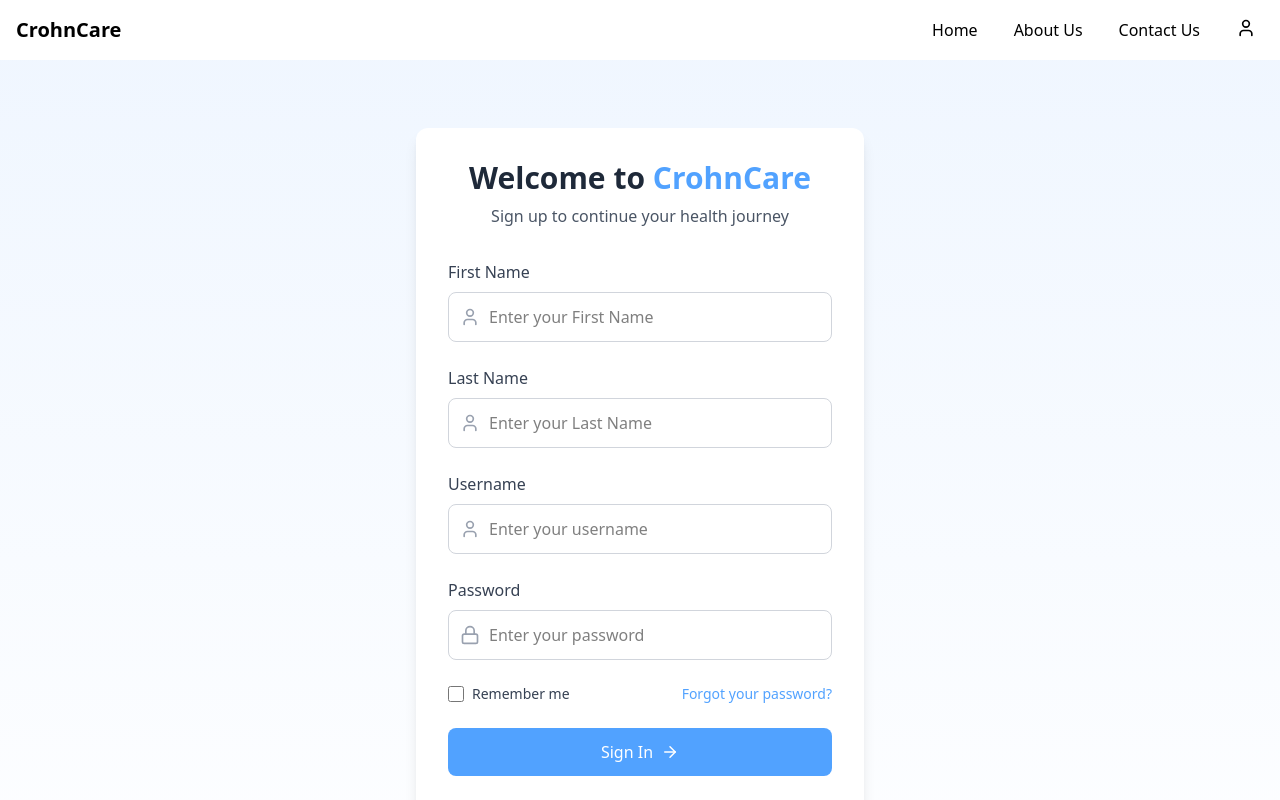
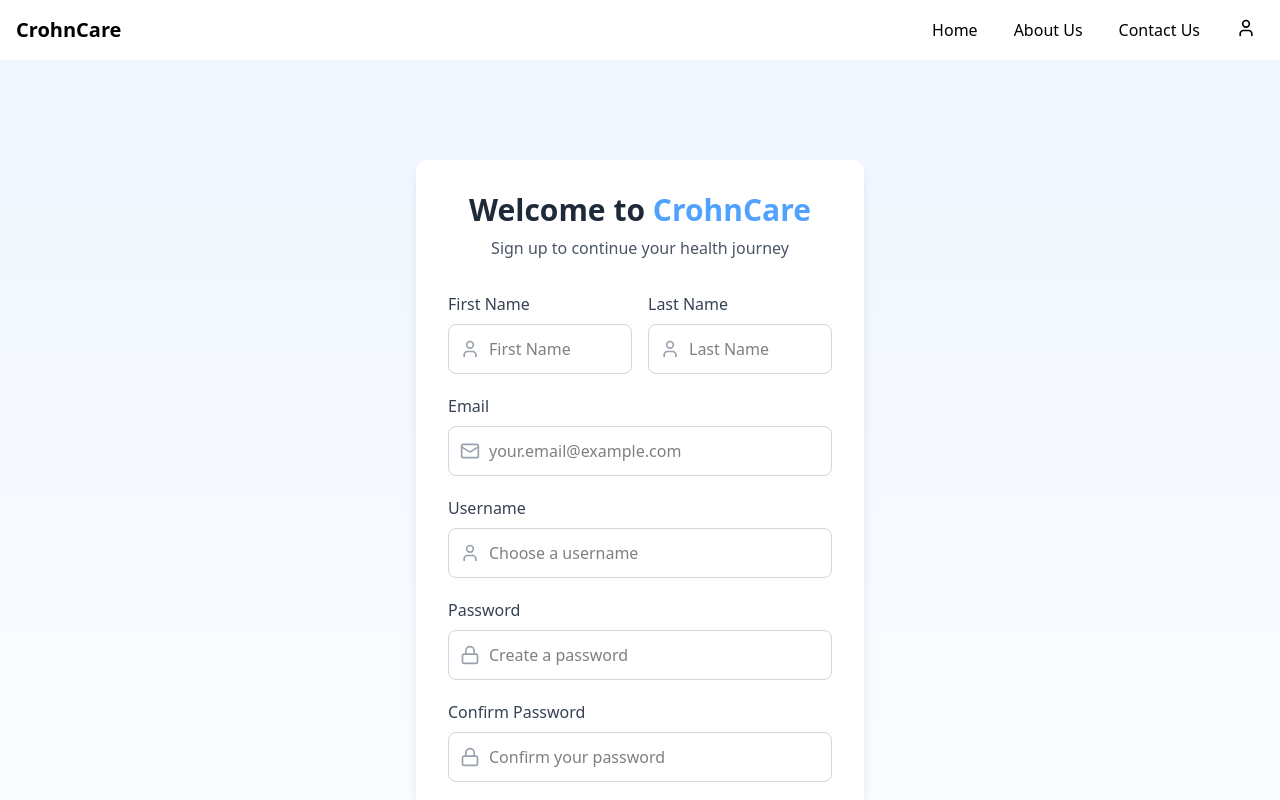
Before and after one commit to sami5436/ChronCare, a React (Vite) app in the folder frontend/: page /signup in a window 1280 px wide. Shown: the top 800 px of the page. Built offline with nearby package versions, Linux system fonts and the light colour scheme.

Commit message:
minor edits to footer/signup

```diff
--- a/frontend/src/pages/auth/signup.jsx
+++ b/frontend/src/pages/auth/signup.jsx
@@ -1,31 +1,44 @@
 import React, { useState } from "react";
-import { ArrowRight, Lock, User } from "lucide-react";
+import { ArrowRight, Lock, User, Mail } from "lucide-react";
 
-function Login() {
+function SignUp() {
   const [email, setEmail] = useState("");
   const [firstName, setFirstName] = useState("");
   const [lastName, setLastName] = useState("");
-
   const [username, setUsername] = useState("");
   const [password, setPassword] = useState("");
+  const [confirmPassword, setConfirmPassword] = useState("");
   const [rememberMe, setRememberMe] = useState(false);
+  const [passwordMatch, setPasswordMatch] = useState(true);
 
   const handleSubmit = (event) => {
     event.preventDefault();
-    // Handle login logic here (e.g., API call)
-    console.log("Logging in with:", username, password, "Remember me:", rememberMe);
+    if (password !== confirmPassword) {
+      setPasswordMatch(false);
+      return;
+    }
+    // Handle signup logic here (e.g., API call)
+    console.log("Signing up with:", {
+      firstName,
+      lastName,
+      email,
+      username,
+      password,
+      rememberMe
+    });
   };
 
   return (
-    <div className="min-h-screen bg-gradient-to-b from-blue-50 to-white flex items-center justify-center">
-      <div className="w-full max-w-md p-8 bg-white rounded-xl mt-32 mb-32 shadow-lg">
+    <div className="min-h-screen bg-gradient-to-b from-blue-50 to-white flex items-center justify-center p-4">
+      <div className="w-full mt-36 mb-36 max-w-md p-8 bg-white rounded-xl shadow-lg">
         <div className="text-center mb-8">
           <h1 className="text-3xl font-bold text-gray-800">Welcome to <span className="text-blue-400">CrohnCare</span></h1>
           <p className="text-gray-600 mt-2">Sign up to continue your health journey</p>
         </div>
 
-        <form onSubmit={handleSubmit}>
-        <div className="mb-6">
+        <form onSubmit={handleSubmit} className="space-y-5">
+          <div className="grid grid-cols-1 md:grid-cols-2 gap-4">
+            <div>
               <label htmlFor="firstName" className="block text-gray-700 font-medium mb-2">
                 First Name
               </label>
@@ -35,16 +48,17 @@ function Login() {
                 </div>
                 <input
                   type="text"
-                id="username"
+                  id="firstName"
                   value={firstName}
                   onChange={(e) => setFirstName(e.target.value)}
                   required
                   className="w-full py-3 pl-10 pr-3 border border-gray-300 rounded-lg focus:outline-none focus:ring-2 focus:ring-blue-400 focus:border-transparent"
-                placeholder="Enter your First Name"
+                  placeholder="First Name"
                 />
               </div>
             </div>
-          <div className="mb-6">
+
+            <div>
               <label htmlFor="lastName" className="block text-gray-700 font-medium mb-2">
                 Last Name
               </label>
@@ -54,16 +68,38 @@ function Login() {
                 </div>
                 <input
                   type="text"
-                id="username"
+                  id="lastName"
                   value={lastName}
                   onChange={(e) => setLastName(e.target.value)}
                   required
                   className="w-full py-3 pl-10 pr-3 border border-gray-300 rounded-lg focus:outline-none focus:ring-2 focus:ring-blue-400 focus:border-transparent"
-                placeholder="Enter your Last Name"
+                  placeholder="Last Name"
                 />
               </div>
             </div>
-          <div className="mb-6">
+          </div>
+
+          <div>
+            <label htmlFor="email" className="block text-gray-700 font-medium mb-2">
+              Email
+            </label>
+            <div className="relative">
+              <div className="absolute inset-y-0 left-0 pl-3 flex items-center pointer-events-none">
+                <Mail className="h-5 w-5 text-gray-400" />
+              </div>
+              <input
+                type="email"
+                id="email"
+                value={email}
+                onChange={(e) => setEmail(e.target.value)}
+                required
+                className="w-full py-3 pl-10 pr-3 border border-gray-300 rounded-lg focus:outline-none focus:ring-2 focus:ring-blue-400 focus:border-transparent"
+                placeholder="your.email@example.com"
+              />
+            </div>
+          </div>
+
+          <div>
             <label htmlFor="username" className="block text-gray-700 font-medium mb-2">
               Username
             </label>
@@ -78,12 +114,12 @@ function Login() {
                 onChange={(e) => setUsername(e.target.value)}
                 required
                 className="w-full py-3 pl-10 pr-3 border border-gray-300 rounded-lg focus:outline-none focus:ring-2 focus:ring-blue-400 focus:border-transparent"
-                placeholder="Enter your username"
+                placeholder="Choose a username"
               />
             </div>
           </div>
 
-          <div className="mb-6">
+          <div>
             <label htmlFor="password" className="block text-gray-700 font-medium mb-2">
               Password
             </label>
@@ -95,15 +131,47 @@ function Login() {
                 type="password"
                 id="password"
                 value={password}
-                onChange={(e) => setPassword(e.target.value)}
+                onChange={(e) => {
+                  setPassword(e.target.value);
+                  if (confirmPassword) {
+                    setPasswordMatch(e.target.value === confirmPassword);
+                  }
+                }}
                 required
                 className="w-full py-3 pl-10 pr-3 border border-gray-300 rounded-lg focus:outline-none focus:ring-2 focus:ring-blue-400 focus:border-transparent"
-                placeholder="Enter your password"
+                placeholder="Create a password"
               />
             </div>
           </div>
 
-          <div className="flex items-center justify-between mb-6">
+          <div>
+            <label htmlFor="confirmPassword" className="block text-gray-700 font-medium mb-2">
+              Confirm Password
+            </label>
+            <div className="relative">
+              <div className="absolute inset-y-0 left-0 pl-3 flex items-center pointer-events-none">
+                <Lock className="h-5 w-5 text-gray-400" />
+              </div>
+              <input
+                type="password"
+                id="confirmPassword"
+                value={confirmPassword}
+                onChange={(e) => {
+                  setConfirmPassword(e.target.value);
+                  setPasswordMatch(password === e.target.value);
+                }}
+                required
+                className={`w-full py-3 pl-10 pr-3 border ${
+                  passwordMatch ? 'border-gray-300' : 'border-red-500'
+                } rounded-lg focus:outline-none focus:ring-2 focus:ring-blue-400 focus:border-transparent`}
+                placeholder="Confirm your password"
+              />
+            </div>
+            {!passwordMatch && (
+              <p className="text-red-500 text-sm mt-1">Passwords do not match</p>
+            )}
+          </div>
+
           <div className="flex items-center">
             <input
               id="remember-me"
@@ -116,24 +184,18 @@ function Login() {
               Remember me
             </label>
           </div>
-            <div className="text-sm">
-              <a href="#" className="text-blue-400 hover:text-blue-600">
-                Forgot your password?
-              </a>
-            </div>
-          </div>
 
           <button
             type="submit"
             className="w-full bg-blue-400 text-white px-6 py-3 rounded-lg font-medium flex items-center justify-center hover:bg-blue-500 transition duration-300 cursor-pointer"
           >
-            Sign In <ArrowRight className="ml-2" size={18} />
+            Create Account <ArrowRight className="ml-2" size={18} />
           </button>
         </form>
 
         <div className="mt-8 text-center">
           <p className="text-gray-600">
-           Have an account?{" "}
+            Already have an account?{" "}
             <a href="/login" className="text-blue-400 hover:text-blue-600 font-medium">
               Login
             </a>
@@ -144,4 +206,4 @@ function Login() {
   );
 }
 
-export default Login;
+export default SignUp;
```
Also changed, not shown: frontend/src/components/footer.jsx (+18 -21 lines). Lines whose indentation alone changed are shown as unchanged.
